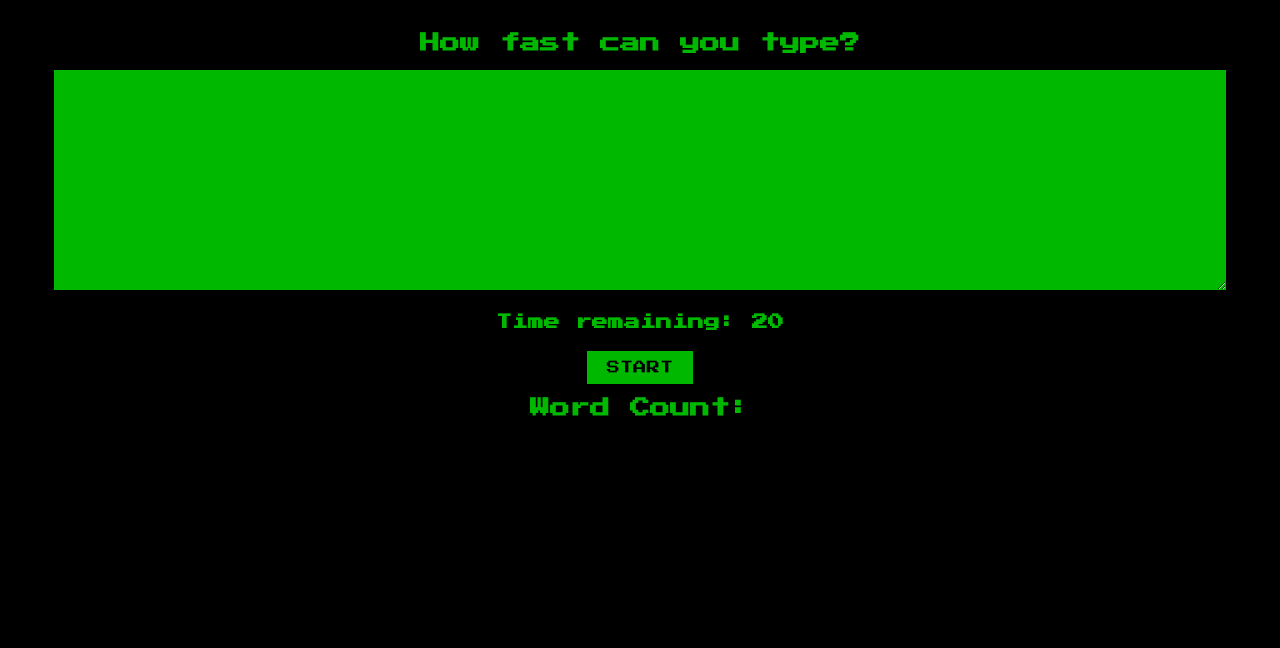
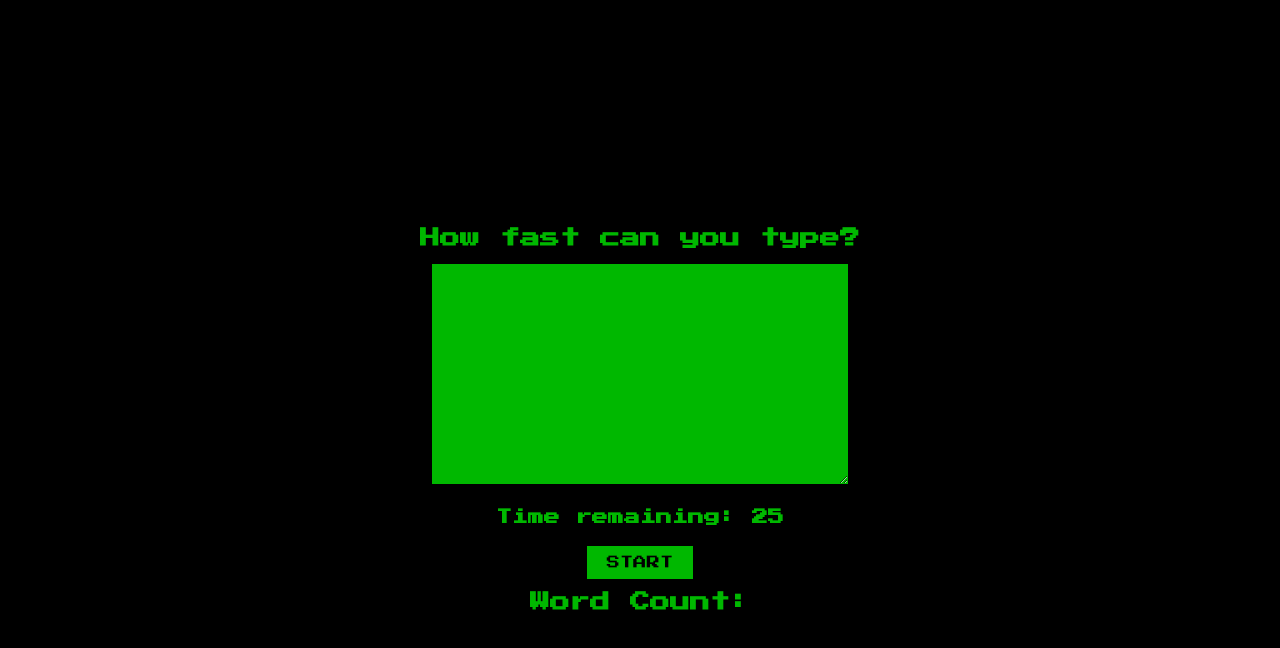
Before and after one commit to BradFabian/speedtyping, a React (Create React App) app: page / in a window 1280 px wide. Shown: the top 648 px of the page. Built offline with nearby package versions, Linux system fonts and the light colour scheme.

Commit message:
centered box

```diff
--- a/src/App.css
+++ b/src/App.css
@@ -7,10 +7,14 @@ body {
   padding-top: 10px;
   font-family: "Press Start 2P", cursive;
   text-align: center;
+  min-height: 100vh;
 }
 
 body {
   font-weight: 400;
+  display: flex;
+  justify-content: center;
+  align-items: center;
 }
 
 button {
@@ -39,3 +43,6 @@ textarea {
   background: #00b800;
   padding: 10px;
 }
+
+.App {
+}
--- a/src/App.js
+++ b/src/App.js
@@ -6,6 +6,7 @@ function App() {
 
   const [textInput, setTextInput ] = useState('');
   const [timerValue, setTimerValue] = useState(25);
+  const [startCount, setStartCount] = useState(false);
 
   function handleChange(e) {
     const {value} = e.target
@@ -18,12 +19,14 @@ function App() {
  }
 
  useEffect(() => {
-   if(timerValue > 0){
-    setTimeout(() => {setTimerValue(time => time -1)}, 1000);
+   if(startCount && timerValue > 0){
+    setTimeout(() => {setTimerValue(time => time - 1)}, 1000);
+   } else if(timerValue === 0) {
+     setStartCount(false)
    }
 
 
- }, [timerValue])
+ }, [timerValue, startCount])
 
   return (
 
@@ -34,7 +37,7 @@ function App() {
 
       </textarea>
       <h4>Time remaining: {timerValue}</h4>
-      <button onClick={() => calculateWordCount(textInput)}>Start</button>
+      <button onClick={() => setStartCount(true)}>Start</button>
       <h1> Word Count: </h1>
     </div>
   );
```
